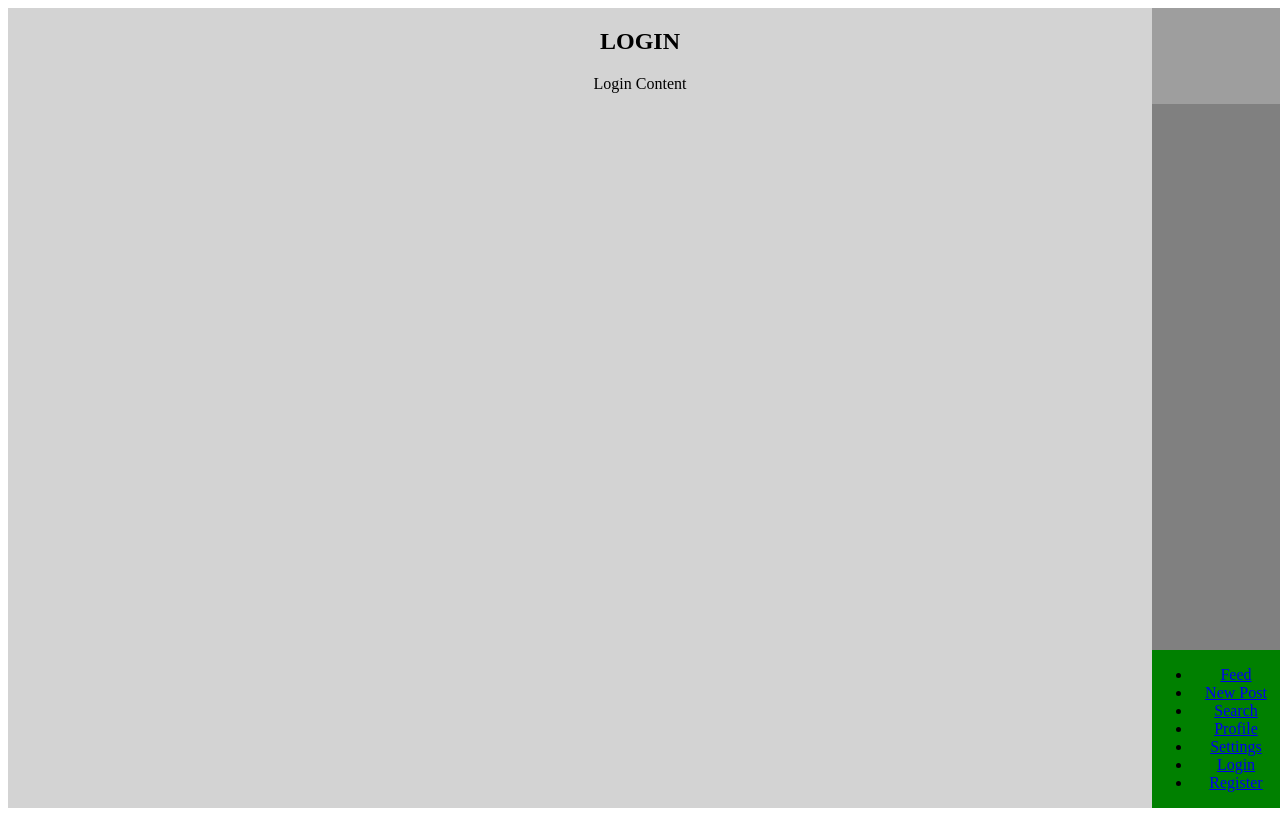
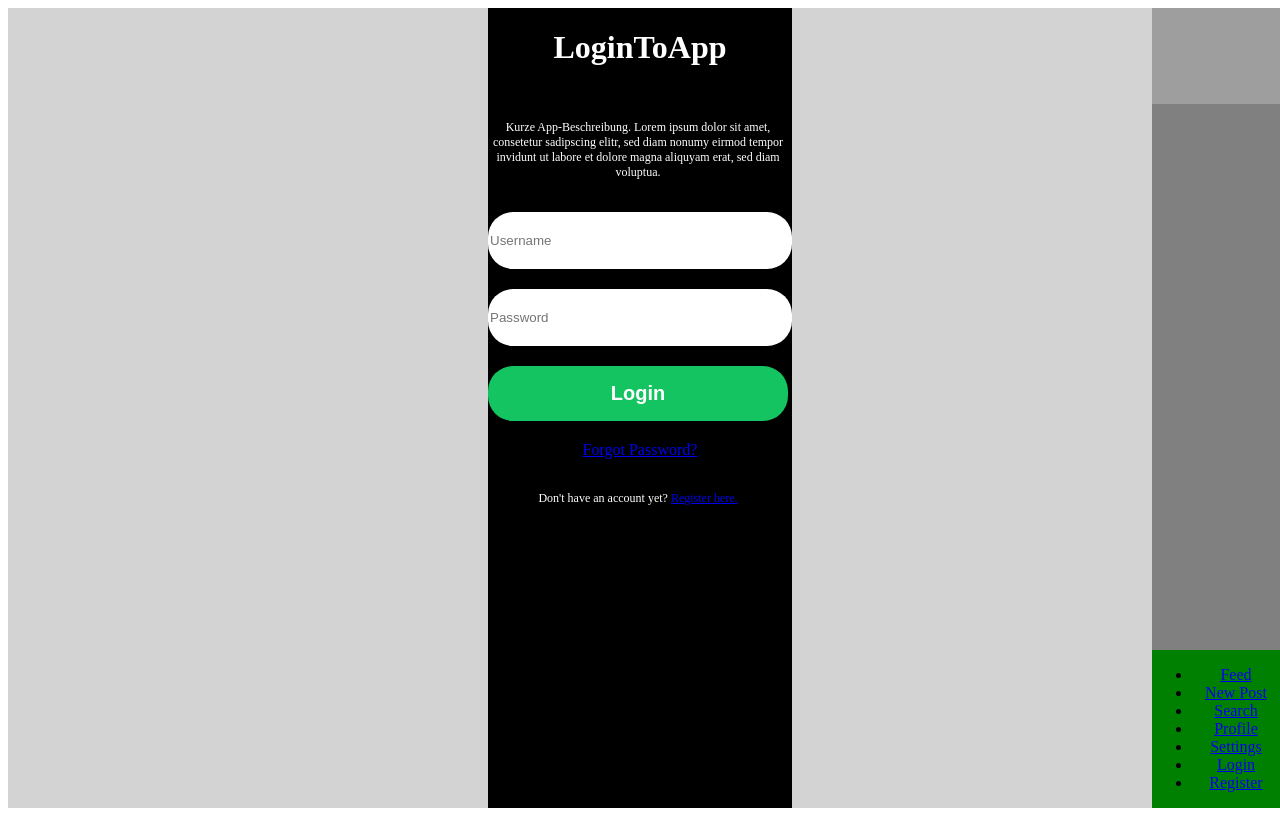
Before and after one commit to tom-mate-o/Social-App-Gimme5, a React (Create React App) app in the folder gimme5app/frontend/: page /login in a window 1280 px wide. Built offline with nearby package versions, Linux system fonts and the light colour scheme; no server answers; grey boxes are pictures that could not be loaded.

Commit message:
logincomponents created

```diff
--- a/gimme5app/frontend/src/App.css
+++ b/gimme5app/frontend/src/App.css
@@ -37,13 +37,6 @@
   }
 }
 
-.newPost {
-  background-color: black;
-  color: white;
-  display: flex;
-  flex-direction: column;
-  gap: 20px;
-
 input{
   width: 300px;
   height: 55px;
@@ -68,6 +61,22 @@
   font-weight: bold;
   font-size: 20px;
 }
+
+button:hover{
+  cursor: pointer;
+}
+
+.newPost, .login {
+  background-color: black;
+  color: white;
+  display: flex;
+  flex-direction: column;
+  gap: 20px;
+}
+
+p{
+  font-size: 12px;
+  width: 300px;
 }
 
 .checkbox{
--- /dev/null
+++ b/gimme5app/frontend/src/components/login/loginToApp.jsx
@@ -0,0 +1,39 @@
+import React, { useRef } from "react";
+
+export default function LoginToApp() {
+  const username = useRef();
+  const password = useRef();
+
+  return (
+    <div className="login">
+      <h1>LoginToApp</h1>
+
+      <p>
+        Kurze App-Beschreibung. Lorem ipsum dolor sit amet, consetetur
+        sadipscing elitr, sed diam nonumy eirmod tempor invidunt ut labore et
+        dolore magna aliquyam erat, sed diam voluptua.
+      </p>
+
+      <input ref={username} id="username" type="text" placeholder="Username" />
+
+      <input
+        ref={password}
+        id="password"
+        type="password"
+        placeholder="Password"
+      />
+
+      <button
+        onClick={() => {
+          console.log(username.current.value);
+          console.log(password.current.value);
+        }}
+      >
+        Login
+      </button>
+
+      <a href="/login">Forgot Password?</a>
+      <p>Don't have an account yet? <a href="/register">Register here.</a> </p>
+    </div>
+  );
+}
--- a/gimme5app/frontend/src/components/pages/login.js
+++ b/gimme5app/frontend/src/components/pages/login.js
@@ -1,12 +1,12 @@
 import React, { Component } from "react";
+import LoginToApp from "../login/loginToApp";
 
 export default class Login extends Component {
   render() {
     return (
-      <div>
-        <h2>LOGIN</h2>
-        <p>Login Content</p>
-      </div>
+
+        <LoginToApp/>
+
     );
   }
 }
--- a/gimme5app/frontend/src/components/pages/newpost.js
+++ b/gimme5app/frontend/src/components/pages/newpost.js
@@ -4,9 +4,9 @@ import WriteAndPublishNewPost from "../newposting/writeAndPublishNewPost";
 export default class NewPost extends Component {
   render() {
     return (
-      <div>
+
         <WriteAndPublishNewPost />
-      </div>
+
     );
   }
 }
```
Lines whose indentation alone changed are shown as unchanged.
